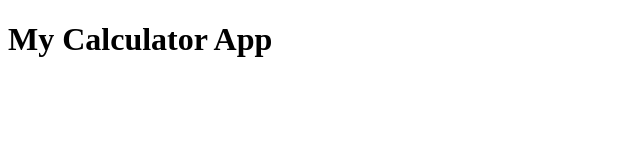
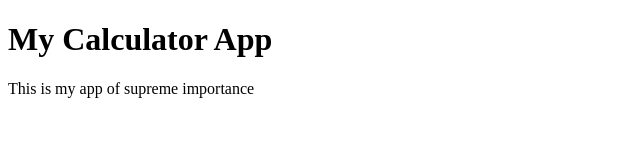
Before and after one commit to espr3sso/git-demo, a plain HTML site: page index.html in a window 1280 px wide. Shown: the whole page, without its empty margins (0-640 px from the left). Drawn offline with Linux system fonts and the light colour scheme.

Commit message:
added message about app

```diff
--- a/index.html
+++ b/index.html
@@ -7,5 +7,6 @@
 </head>
 <body>
     <h1>My Calculator App</h1>
+    <p>This is my app of supreme importance</p>
 </body>
 </html>
```
